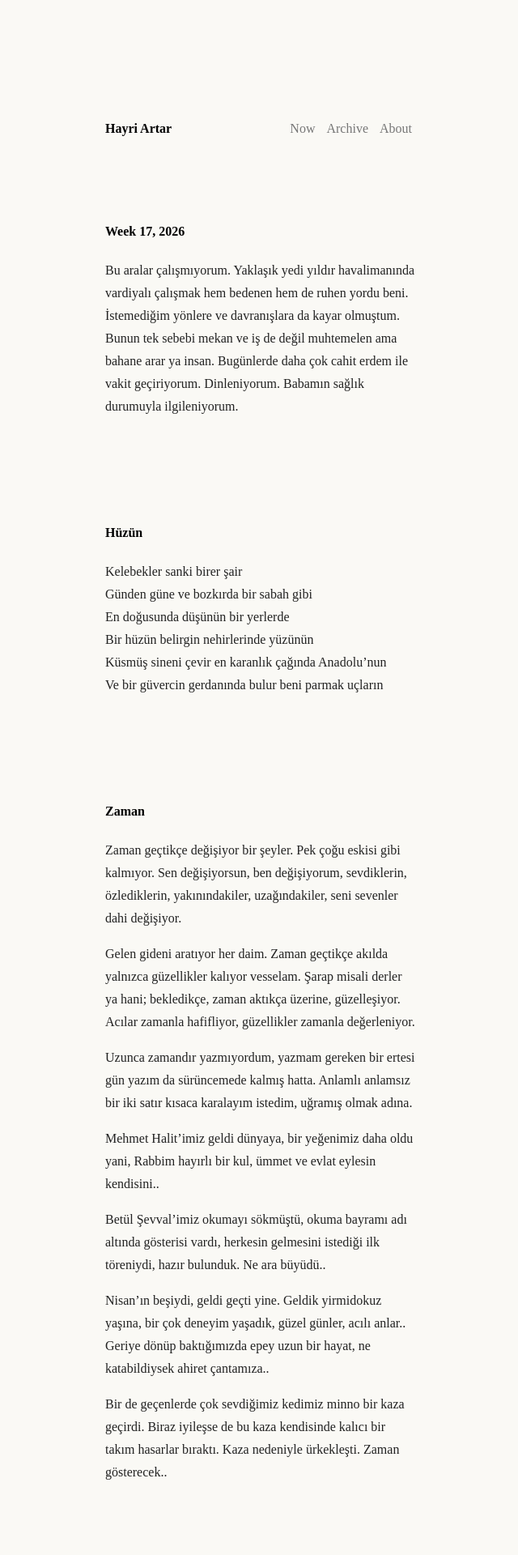
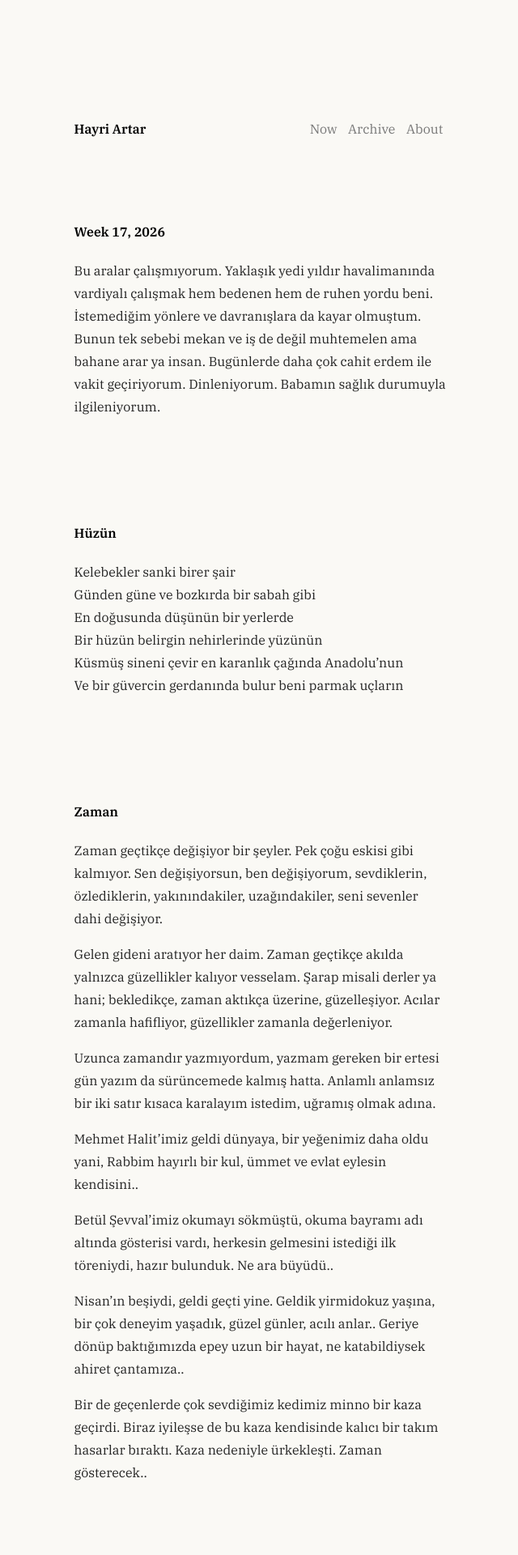
Before and after one commit to hayriartar/hayriartar.github.io, a Jekyll site: the page built from index.html, in a window 1280 px wide. Shown: the top 1920 px of the page at 81% size, without its empty margins (318-958 px from the left). Built offline with Jekyll 4.4.1, drawn with Linux system fonts in a browser that asks for light colours; the list of posts is cut into pages by our own code.

Commit message:
some css changes

```diff
--- a/_layouts/default.html
+++ b/_layouts/default.html
@@ -5,6 +5,7 @@
   <meta name="viewport" content="width=device-width, initial-scale=1.0">
   <title>{{ page.title | default: site.title }}</title>
   <link rel="stylesheet" href="{{ '/assets/css/custom.css' | relative_url }}">
+  <link href="https://fonts.googleapis.com/css2?family=IBM+Plex+Serif:ital,wght@0,400;0,600;1,400&display=swap" rel="stylesheet">
 </head>
 <body>
 
--- a/assets/css/custom.css
+++ b/assets/css/custom.css
@@ -74,7 +74,7 @@
   margin: 0 auto;
   color: #222;
   ont-family: -apple-system, BlinkMacSystemFont, "Segoe UI", Roboto, "Helvetica Neue", Arial, sans-serif;
-  font-family: serif;
+  font-family: 'IBM Plex Serif', Georgia, serif;
   font-size: 1rem;
   line-height: 1.75;
   font-weight: 400;
@@ -515,7 +515,18 @@
 
 html { font-size: 15px;}
 body {  }
-body > header { margin-top:5vh; }
+body > header {
+ position: sticky;
+    top: 0;
+    margin-left: -2.2rem;
+    margin-right: -2.2rem;
+    padding: 1rem 2.2rem;
+    background: #faf9f5;
+    z-index: 50;
+    margin-top: 0;
+    box-sizing: border-box;
+	border-bottom: 1px solid #eee;
+ }
 .baslik a { font-family: sans-serif; font-weight:400; ext-transform:uppercase; }
 
 
```
